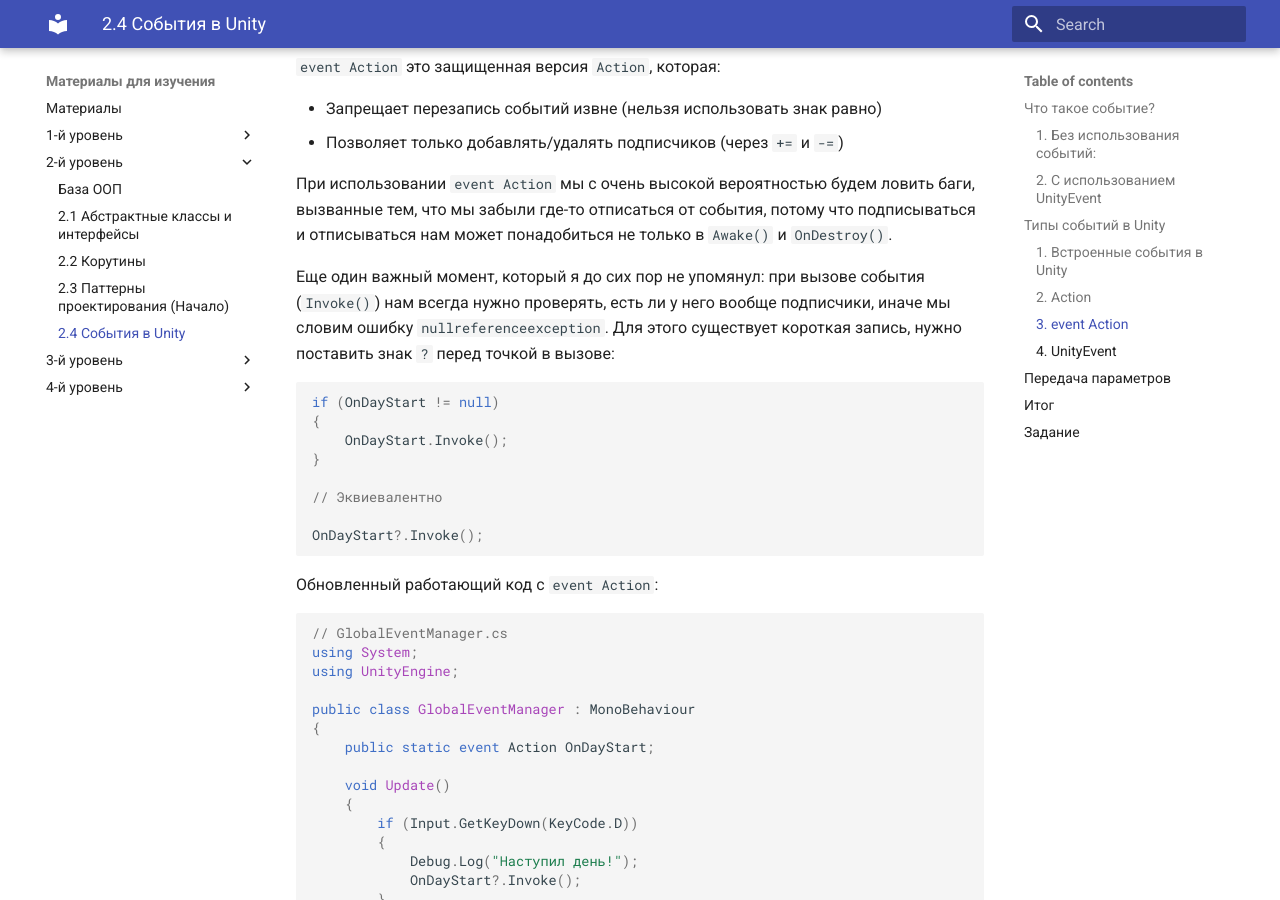
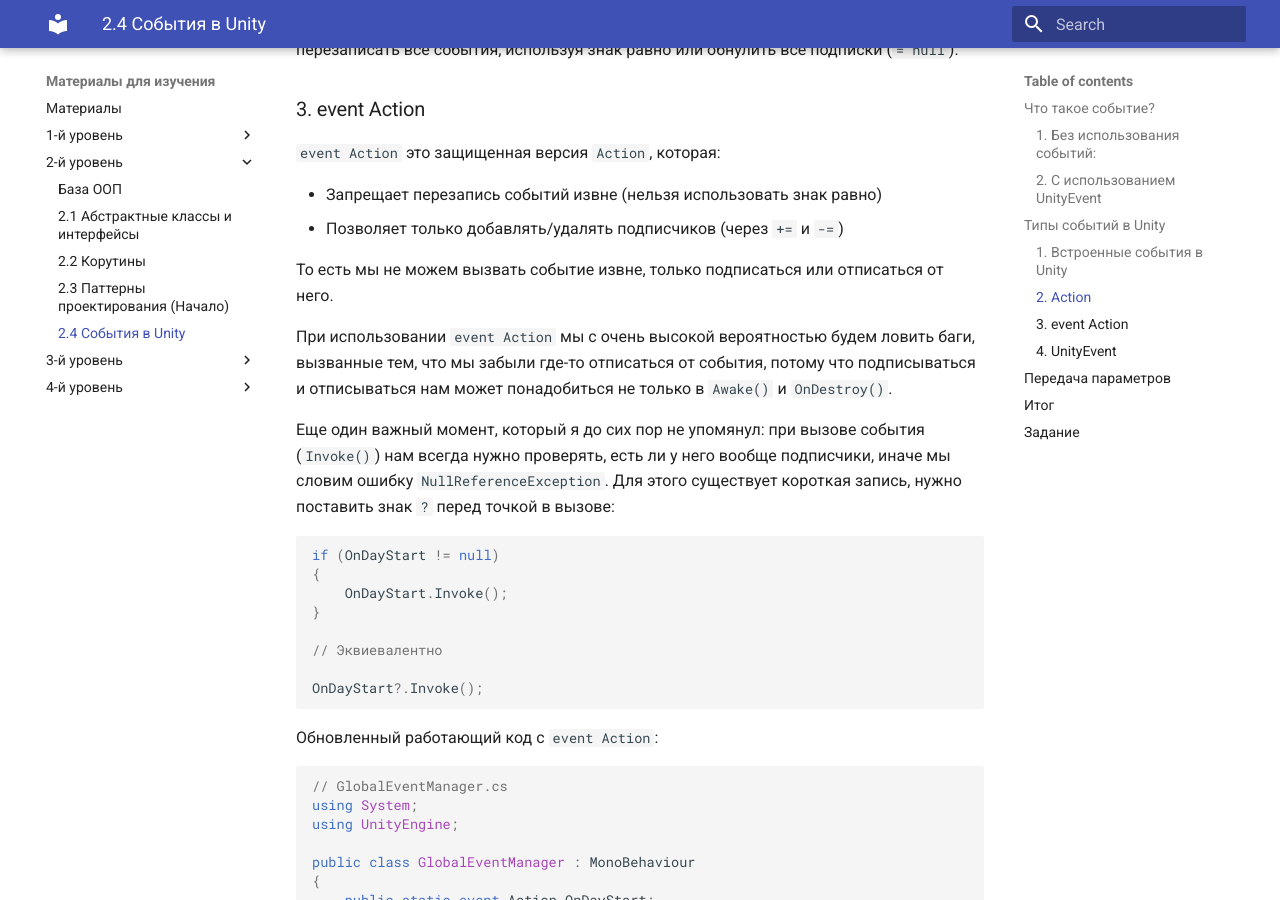
Before and after one commit to FrostHoll/spark-gamedev-wiki, an MkDocs documentation site: the page built from docs/learn/lvl_2/2_4_unity_events.md, in a window 1280 px wide and 900 px high, scrolled down 5005 px. Built offline with MkDocs 1.6.1 and Material for MkDocs 9.7.7, drawn with Linux system fonts in a browser that asks for light colours; some of the changed text lies outside the part shown.

Commit message:
27.05
- added 2.4 material about Unity Events
- some fixes

````diff
--- a/docs/learn/lvl_2/2_4_unity_events.md
+++ b/docs/learn/lvl_2/2_4_unity_events.md
@@ -14,7 +14,7 @@
 
 Предположим, у нас на сцене есть дверь, которая должна открываться по нажатию кнопки. Давайте рассмотрим следующие примеры реализации:
 
-#### 1. Без использования событий:
+### 1. Без использования событий:
 
 ```C#
 public class Button : MonoBehaviour
@@ -30,7 +30,7 @@
 
 В этой реализации мы не используем события, так что подумаем, что нужно, чтобы в одном скрипте вызывался метод из другого скрипта? Правильно, нужно, чтобы в одном из них была ссылка на другой. Кнопка теперь имеет ссылку на дверь, что добавляет ненужных зависимостей. К тому же, метод `Open()` должен быть публичным, что уже нарушает инкапсуляцию.
 
-#### 2. С использованием UnityEvent
+### 2. С использованием UnityEvent
 
 ```C#
 // Button.cs
@@ -78,11 +78,11 @@
 
 ## Типы событий в Unity
 
-#### 1. Встроенные события в Unity
+### 1. Встроенные события в Unity
 
 На самом деле, вы уже давно работаете с событиями, сами того не подозревая. Ведь уже известные и привычные вам `OnTriggerEnter()`, `OnDestroy()` и подобные - это тоже события, которые встроены в Unity, их можно спокойно использовать без объявления.
 
-#### 2. Action
+### 2. Action
 
 **Action** - это что-то вроде указателя на функцию. В него можно поместить другие методы, которые будут вызваны при вызове `Action`. Вот простой пример, в котором при нажатии на ЛКМ в консоль будет выводиться текст `Hello!`:
 
@@ -173,16 +173,18 @@
 
 Если событий будет много, то мы обязательно забудем где-нибудь от чего-нибудь отписаться, что вызовет большое количество ошибок, которые будет трудно отследить. В нашем примере все прошло относительно успешно, ведь вызвалась ошибка, а она могла и не появиться. Кроме того, при использовании `Action` любой внешний код может перезаписать все события, используя знак равно или обнулить все подписки (`= null`).
 
-#### 3. event Action
+### 3. event Action
 
 `event Action` это защищенная версия `Action`, которая:
 
 - Запрещает перезапись событий извне (нельзя использовать знак равно)
 - Позволяет только добавлять/удалять подписчиков (через `+=` и `-=`)
 
+То есть мы не можем вызвать событие извне, только подписаться или отписаться от него.
+
 При использовании `event Action` мы с очень высокой вероятностью будем ловить баги, вызванные тем, что мы забыли где-то отписаться от события, потому что подписываться и отписываться нам может понадобиться не только в `Awake()` и `OnDestroy()`.
 
-Еще один важный момент, который я до сих пор не упомянул: при вызове события (`Invoke()`) нам всегда нужно проверять, есть ли у него вообще подписчики, иначе мы словим ошибку `nullreferenceexception`. Для этого существует короткая запись, нужно поставить знак `?` перед точкой в вызове:
+Еще один важный момент, который я до сих пор не упомянул: при вызове события (`Invoke()`) нам всегда нужно проверять, есть ли у него вообще подписчики, иначе мы словим ошибку `NullReferenceException`. Для этого существует короткая запись, нужно поставить знак `?` перед точкой в вызове:
 
 ```C#
 if (OnDayStart != null)
@@ -241,7 +243,7 @@
 }
 ```
 
-#### 4. UnityEvent
+### 4. UnityEvent
 
 Мы все еще следим за тем, чтобы в нужный момент методы отписывались и прописываем это напрямую в коде. Но эти проблемы запросто решаются с использованием `UnityEvent`. Давайте перепишем наш код:
 
````
Also changed, not shown: other parts of docs/learn/lvl_2/2_4_unity_events.md (+2 -2 lines), 1 other file.
